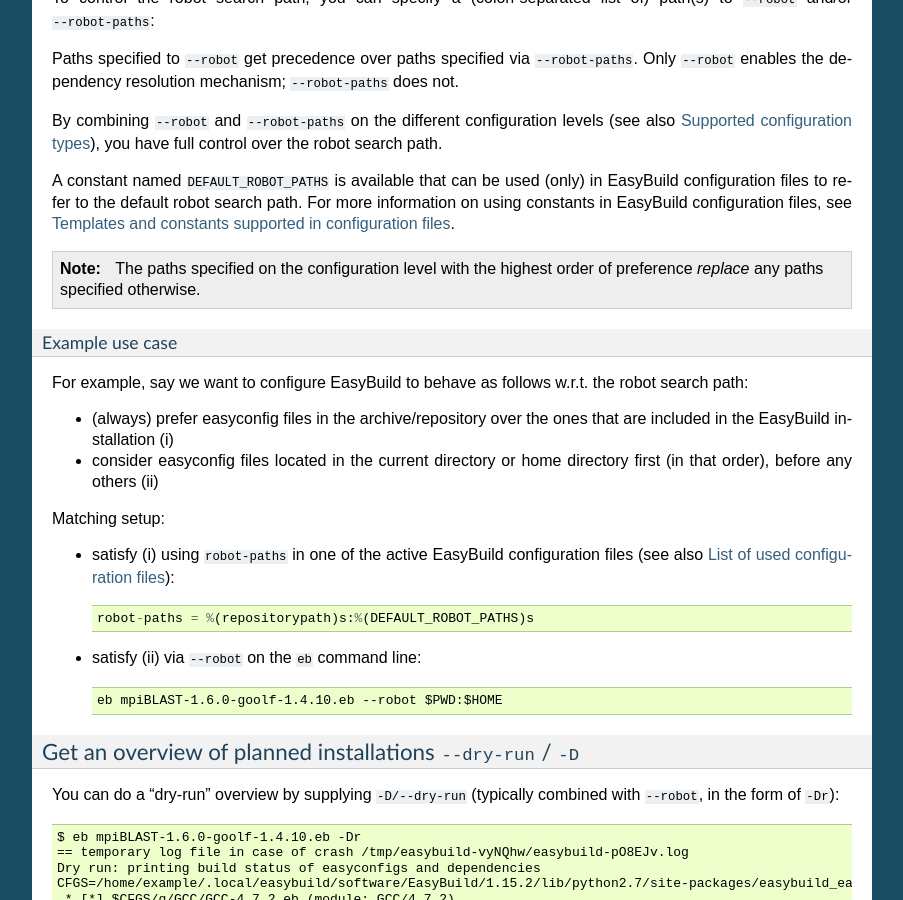
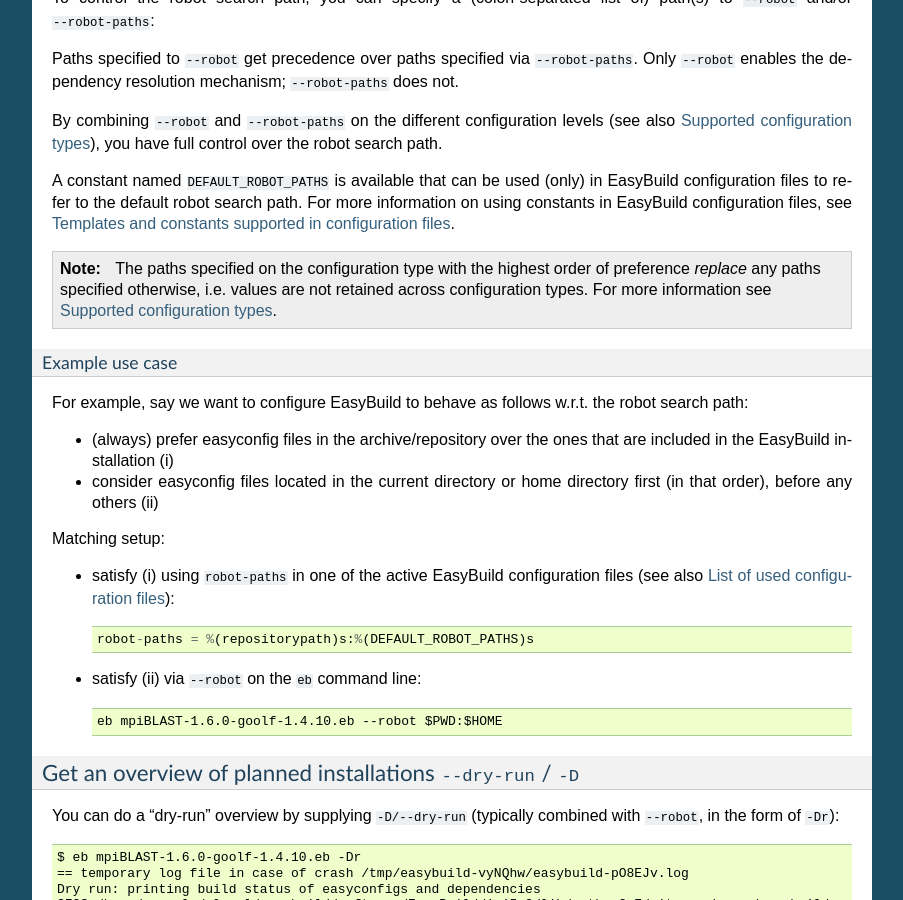
Before and after one commit to easybuilders/easybuild, a Sphinx documentation site: the page built from docs/Using_the_EasyBuild_command_line.rst, in a window 1280 px wide and 900 px high, scrolled down 7371 px. Shown: the whole window, without its empty margins (198-1101 px from the left). Built offline with Sphinx 7.4.7, drawn with Linux system fonts in a browser that asks for light colours.

Commit message:
fix remark w.r.t. unclear note

```diff
--- a/docs/Using_the_EasyBuild_command_line.rst
+++ b/docs/Using_the_EasyBuild_command_line.rst
@@ -401,7 +401,9 @@
 to the default robot search path. For more information on using constants in EasyBuild configuration files, see
 :ref:`configuration_file_templates_constants`.
 
-.. note:: The paths specified on the configuration level with the highest order of preference `replace` any paths specified otherwise.
+.. note:: The paths specified on the configuration type with the highest order of preference `replace` any paths
+  specified otherwise, i.e. values are not retained across configuration types. For more information
+  see :ref:`configuration_types`.
 
 Example use case
 ++++++++++++++++
```
